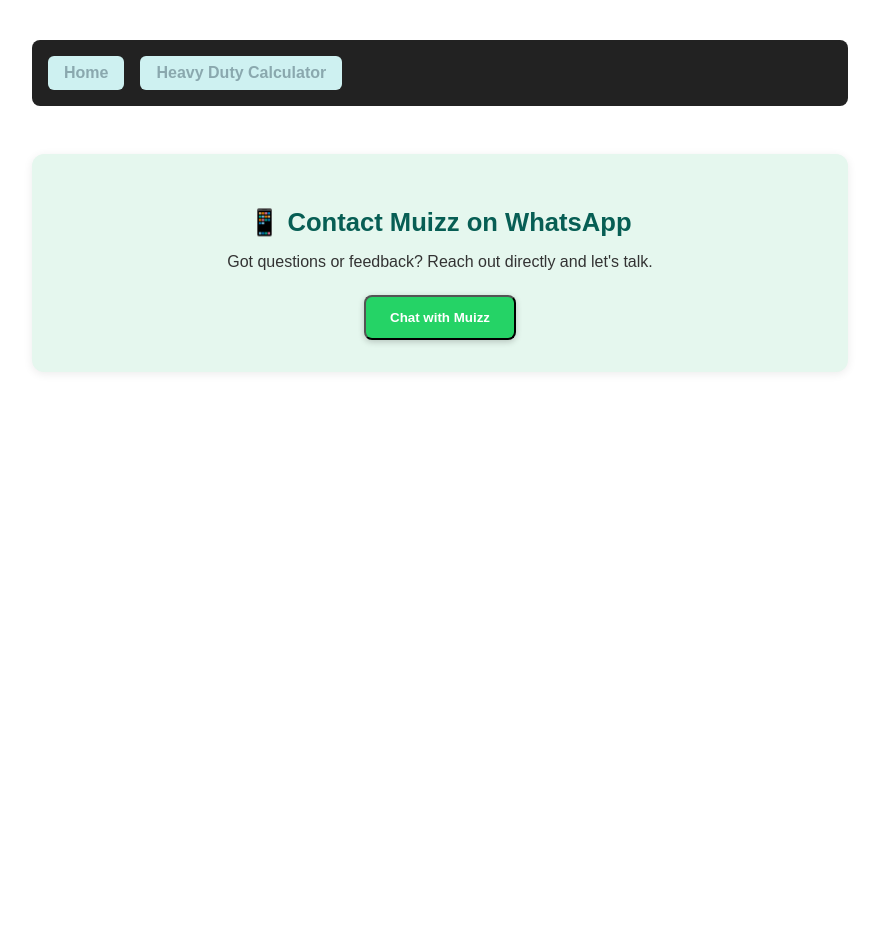
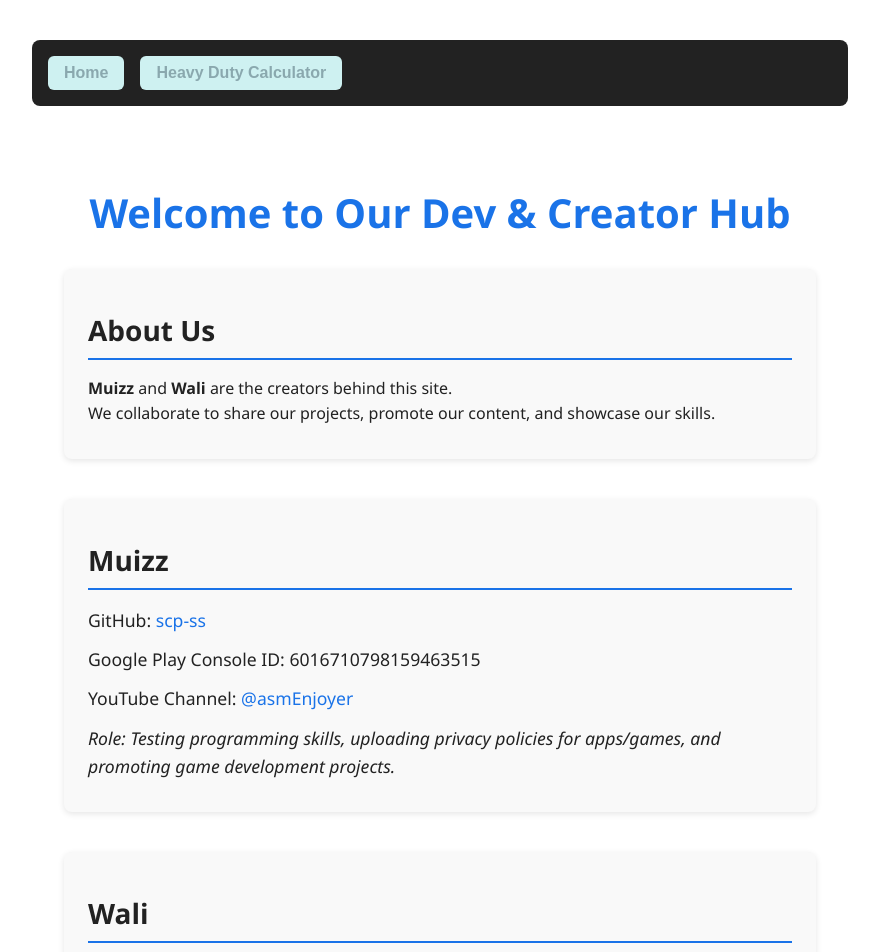
Before and after one commit to scp-ss/muizznwali-fe, a React (Vite) app: page / in a window 1280 px wide. Shown: the top 952 px of the page, without its empty margins (200-1079 px from the left). Before the commit the page ends 800 px from the top, so only its background shows below. Built offline with nearby package versions, Linux system fonts and the light colour scheme.

Commit message:
fixed ads

```diff
--- a/src/App.tsx
+++ b/src/App.tsx
@@ -6,9 +6,9 @@ import PrivacyPolicy from "./pages/heavy-duty-calculator/privacy-policy/privacy-
 import WhatsAppSection from "./pages/whatsapp/whatsapp";
 import "./App.css";
 import AdComponent from "./components/adss/adsense/adsense";
+import Home from "./components/home/home";
 
-
- declare global {
+declare global {
   interface Window {
     adsbygoogle: unknown[];
   }
@@ -36,49 +36,60 @@ export default function App() {
       </Helmet>
 
       <div style={{ display: "flex", fontFamily: "sans-serif" }}>
-
         {/* 🟨 Left Ad */}
         <div style={{ width: "160px", padding: "1rem" }}>
-          <ins className="adsbygoogle"
+          <ins
+            className="adsbygoogle"
             style={{ display: "block" }}
             data-ad-client="ca-pub-4750351433435072"
             data-ad-slot="1234567890"
             data-ad-format="auto"
-            data-full-width-responsive="true"></ins>
+            data-full-width-responsive="true"
+          ></ins>
         </div>
 
-
         {/* 🧱 Main Content */}
-
         <div style={{ flex: 1, padding: "2rem" }}>
           <nav className="navbar">
-            <Link to="/" className="nav-link">Home</Link>
-            <Link to="/heavy-duty-calculator" className="nav-link">Heavy Duty Calculator</Link>
+            <Link to="/" className="nav-link">
+              Home
+            </Link>
+            <Link to="/heavy-duty-calculator" className="nav-link">
+              Heavy Duty Calculator
+            </Link>
           </nav>
 
           <Routes>
+            {/* Render Home on / or /home */}
+            <Route path="/" element={<Home />} />
+            <Route path="/home" element={<Home />} />
+
             <Route path="/heavy-duty-calculator" element={<HeavyDutyCalculator />} />
             <Route path="/heavy-duty-calculator/privacypolicy" element={<PrivacyPolicy />} />
           </Routes>
 
           <WhatsAppSection />
-          <AdComponent/>
+          <AdComponent />
 
-          {location.pathname !== "/" && (
+          {location.pathname !== "/" && location.pathname !== "/home" && (
             <div className="back-to-home">
-              <Link to="/" className="back-button">Back to Home Menu</Link>
+              <Link to="/" className="back-button">
+                Back to Home Menu
+              </Link>
             </div>
           )}
         </div>
 
         {/* 🟨 Right Ad */}
         <div style={{ width: "160px", padding: "1rem" }}>
-          <ins className="adsbygoogle"
+          <ins
+            className="adsbygoogle"
             style={{ display: "block" }}
             data-ad-client="ca-pub-4750351433435072"
             data-ad-slot="0987654321"
             data-ad-format="auto"
-            data-full-width-responsive="true"></ins>
+            data-full-width-responsive="true"
+          ></ins>
         </div>
       </div>
     </>
--- a/src/components/adss/adsense/adsense.tsx
+++ b/src/components/adss/adsense/adsense.tsx
@@ -1,20 +1,20 @@
 // src/components/AdComponent.tsx
 import { useEffect } from "react";
-import { useLocation } from "react-router-dom"; // assuming react-router, else you can adjust
+import { useLocation } from "react-router-dom";
 
 const AdComponent = () => {
   const location = useLocation();
   const { pathname, search } = location;
 
-  // 1) Effect for logging URL changes
+  // Effect 1: Log URL changes
   useEffect(() => {
     const url = `${pathname}${search}`;
     console.log("AdsenseComp -> router changed ", url);
   }, [pathname, search]);
 
-  // 2) Effect for loading AdSense script and pushing ads
+  // Effect 2: Dynamically load AdSense script and push ads
   useEffect(() => {
-    // Skip ads in development mode or localhost
+    // Disable ads in dev mode or localhost
     if (
       import.meta.env.MODE === "development" ||
       (typeof window !== "undefined" && window.location.hostname === "localhost")
@@ -23,10 +23,12 @@ const AdComponent = () => {
       return;
     }
 
-    try {
-      // Load AdSense script only once
-      if (!document.querySelector("script[src*='adsbygoogle.js']")) {
+    const scriptId = "adsense-script";
+
+    // Add script if not already added
+    if (!document.getElementById(scriptId)) {
       const script = document.createElement("script");
+      script.id = scriptId;
       script.async = true;
       script.src =
         "https://pagead2.googlesyndication.com/pagead/js/adsbygoogle.js?client=ca-pub-8243831335530194";
@@ -34,6 +36,7 @@ const AdComponent = () => {
       document.head.appendChild(script);
     }
 
+    // Push ad after short delay to ensure script loaded
     const timeout = setTimeout(() => {
       try {
         (window.adsbygoogle = window.adsbygoogle || []).push({});
@@ -43,12 +46,9 @@ const AdComponent = () => {
     }, 500);
 
     return () => clearTimeout(timeout);
-    } catch (err) {
-      console.error("AdSense injection error:", err);
-    }
   }, []);
 
-  // Return null in dev mode or localhost to avoid empty <ins>
+  // Render nothing in dev mode or localhost to avoid empty ads
   if (
     import.meta.env.MODE === "development" ||
     (typeof window !== "undefined" && window.location.hostname === "localhost")
@@ -56,7 +56,7 @@ const AdComponent = () => {
     return null;
   }
 
-  // Render AdSense container
+  // Render AdSense ad unit container
   return (
     <ins
       className="adsbygoogle"
--- /dev/null
+++ b/src/components/home/home.css
@@ -0,0 +1,56 @@
+/* src/pages/Home.css */
+
+.container {
+  max-width: 800px;
+  margin: 2rem auto;
+  padding: 1rem 2rem;
+  font-family: 'Segoe UI', Tahoma, Geneva, Verdana, sans-serif;
+  color: #222;
+  line-height: 1.6;
+}
+
+.heading {
+  text-align: center;
+  font-weight: 700;
+  font-size: 2.5rem;
+  margin-bottom: 1.5rem;
+  color: #1a73e8;
+}
+
+.section {
+  margin-bottom: 2.5rem;
+  padding: 1rem 1.5rem;
+  background-color: #f9f9f9;
+  border-radius: 8px;
+  box-shadow: 0 2px 6px rgba(0,0,0,0.1);
+}
+
+.section-heading {
+  font-size: 1.75rem;
+  margin-bottom: 1rem;
+  border-bottom: 2px solid #1a73e8;
+  padding-bottom: 0.3rem;
+}
+
+.list {
+  list-style-type: none;
+  padding-left: 0;
+}
+
+.list-item {
+  margin-bottom: 0.7rem;
+  font-size: 1.1rem;
+}
+
+.link {
+  color: #1a73e8;
+  text-decoration: none;
+}
+
+.link:hover {
+  text-decoration: underline;
+}
+
+.role {
+  font-style: italic;
+}
--- /dev/null
+++ b/src/components/home/home.tsx
@@ -0,0 +1,49 @@
+// src/pages/Home.tsx
+import React from "react";
+import "./Home.css";
+
+const Home = () => {
+  return (
+    <main className="container">
+      <h1 className="heading">Welcome to Our Dev & Creator Hub</h1>
+
+      <section className="section">
+        <h2 className="section-heading">About Us</h2>
+        <p>
+          <strong>Muizz</strong> and <strong>Wali</strong> are the creators behind this site.
+          <br />
+          We collaborate to share our projects, promote our content, and showcase our skills.
+        </p>
+      </section>
+
+      <section className="section">
+        <h2 className="section-heading">Muizz</h2>
+        <ul className="list">
+          <li className="list-item">GitHub: <a href="https://github.com/scp-ss" target="_blank" rel="noreferrer" className="link">scp-ss</a></li>
+          <li className="list-item">Google Play Console ID: 6016710798159463515</li>
+          <li className="list-item">YouTube Channel: <a href="https://www.youtube.com/@asmEnjoyer" target="_blank" rel="noreferrer" className="link">@asmEnjoyer</a></li>
+          <li className="list-item role">Role: Testing programming skills, uploading privacy policies for apps/games, and promoting game development projects.</li>
+        </ul>
+      </section>
+
+      <section className="section">
+        <h2 className="section-heading">Wali</h2>
+        <ul className="list">
+          <li className="list-item">YouTube Channel: <a href="https://www.youtube.com/@walyxae" target="_blank" rel="noreferrer" className="link">@walyxae</a></li>
+          <li className="list-item role">Role: Promoting his videos and content.</li>
+        </ul>
+      </section>
+
+      <section className="section">
+        <h2 className="section-heading">Why We Created This</h2>
+        <p>
+          Muizz created this site to test his programming skills, upload privacy policies for his apps and games, and promote his game development projects.
+          <br />
+          Wali created it to promote his videos and grow his audience.
+        </p>
+      </section>
+    </main>
+  );
+};
+
+export default Home;
```
Lines whose indentation alone changed are shown as unchanged.
